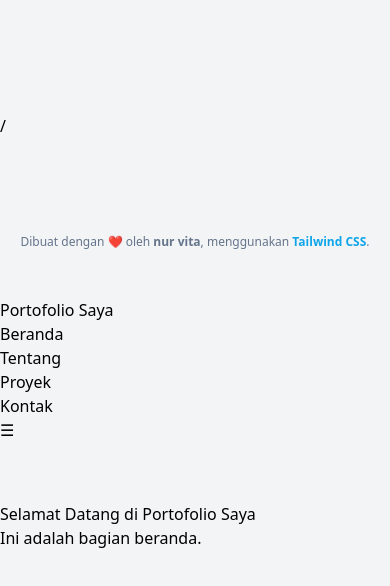
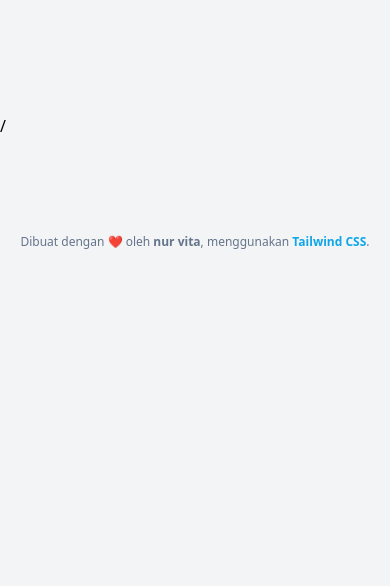
Before and after one commit to nurvita2055-eng/nurvita.githup.io, a plain HTML site: page index.html in a window 390 px wide. Shown: the part 4620-5206 px from the top of the page. After the commit the page ends 4918 px from the top, so only its background shows below. Drawn offline with nearby package versions, Linux system fonts and the light colour scheme; files that its build step writes are made by us from their sources.

Commit message:
Update index.html

```diff
--- a/index.html
+++ b/index.html
@@ -324,38 +324,3 @@
 </head>
 <body>
 <html>
-
-    <header>
-        <nav class="navbar">
-            <a href="#home" class="brand">Portofolio Saya</a>
-            <ul class="nav-links">
-                <li><a href="#home">Beranda</a></li>
-                <li><a href="#about">Tentang</a></li>
-                <li><a href="#projects">Proyek</a></li>
-                <li><a href="#contact">Kontak</a></li>
-            </ul>
-            <!-- Tombol Hamburger untuk tampilan mobile (akan diaktifkan dengan CSS/JS) -->
-            <button class="menu-toggle" aria-label="Open menu">☰</button>
-        </nav>
-    </header>
-
-    <main>
-        <!-- Bagian konten Anda yang lain akan ada di sini, seperti: -->
-        <section id="home" style="height: 100vh; padding-top: 60px;">
-            <h1>Selamat Datang di Portofolio Saya</h1>
-            <p>Ini adalah bagian beranda.</p>
-        </section>
-        <section id="about" style="height: 100vh; padding-top: 60px;">
-            <h1>Tentang Saya</h1>
-        </section>
-        <section id="projects" style="height: 100vh; padding-top: 60px;">
-            <h1>Proyek</h1>
-        </section>
-        <section id="contact" style="height: 100vh; padding-top: 60px;">
-            <h1>Kontak</h1>
-        </section>
-    </main>
-
-    <script src="script.js"></script>
-</body>
-</html>
```
